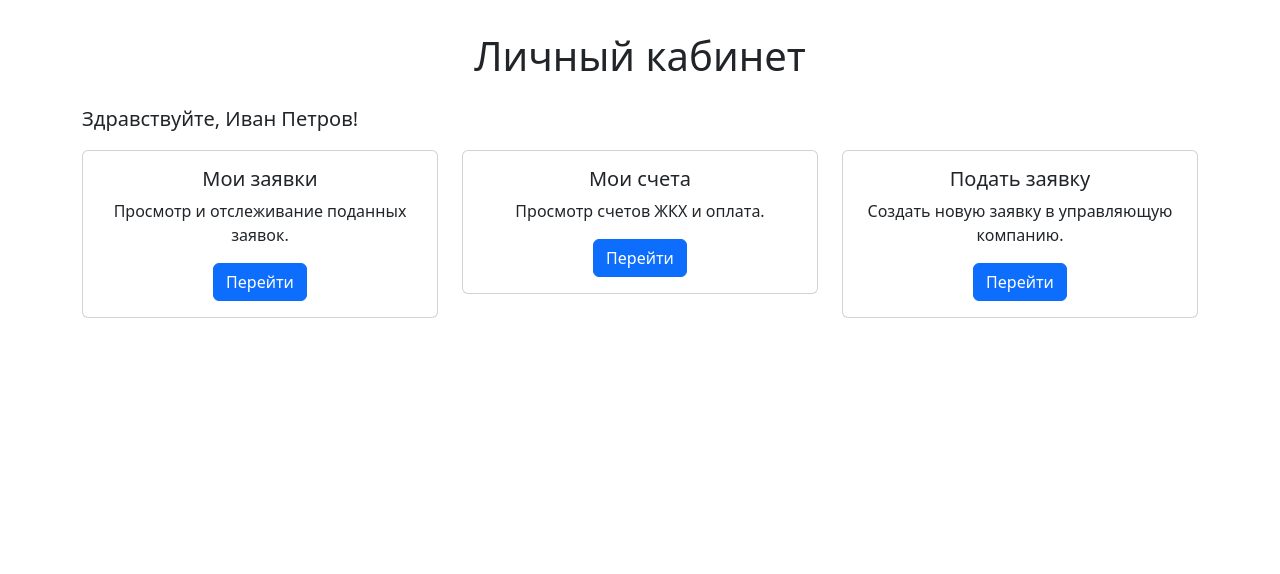
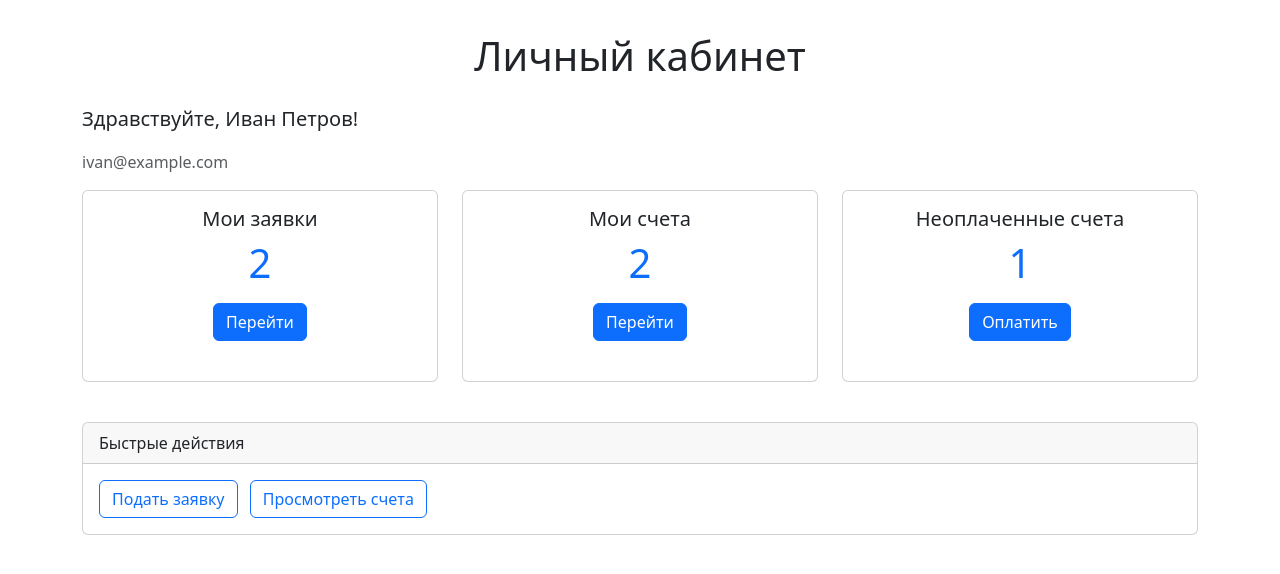
Before and after one commit to Saitama4722/tsj-web-resource, a PHP site: page /dashboard.php in a window 1280 px wide. Shown: the part 136-710 px from the top of the page. Run offline with PHP 8.4, Linux system fonts and the light colour scheme; a user stored in the database is signed in; data comes from the database, SQL or seed files in the repository.

Commit message:
Stage 6 - improved dashboard

```diff
--- a/dashboard.php
+++ b/dashboard.php
@@ -1,10 +1,54 @@
 <?php
 session_start();
 require_once 'db.php';
+
 if (!isset($_SESSION['user_id'])) {
     header('Location: login.php');
     exit;
 }
+
+$user_id = (int) $_SESSION['user_id'];
+
+// Данные текущего пользователя
+$stmt_user = mysqli_prepare($conn, "SELECT id, name, email FROM users WHERE id = ?");
+mysqli_stmt_bind_param($stmt_user, 'i', $user_id);
+mysqli_stmt_execute($stmt_user);
+$result_user = mysqli_stmt_get_result($stmt_user);
+$user = mysqli_fetch_assoc($result_user);
+mysqli_stmt_close($stmt_user);
+
+if (!$user) {
+    session_destroy();
+    header('Location: login.php');
+    exit;
+}
+
+// Количество заявок
+$stmt_req = mysqli_prepare($conn, "SELECT COUNT(*) AS total_requests FROM requests WHERE user_id = ?");
+mysqli_stmt_bind_param($stmt_req, 'i', $user_id);
+mysqli_stmt_execute($stmt_req);
+$result_req = mysqli_stmt_get_result($stmt_req);
+$row_req = mysqli_fetch_assoc($result_req);
+$total_requests = (int) $row_req['total_requests'];
+mysqli_stmt_close($stmt_req);
+
+// Количество счетов
+$stmt_bills = mysqli_prepare($conn, "SELECT COUNT(*) AS total_bills FROM bills WHERE user_id = ?");
+mysqli_stmt_bind_param($stmt_bills, 'i', $user_id);
+mysqli_stmt_execute($stmt_bills);
+$result_bills = mysqli_stmt_get_result($stmt_bills);
+$row_bills = mysqli_fetch_assoc($result_bills);
+$total_bills = (int) $row_bills['total_bills'];
+mysqli_stmt_close($stmt_bills);
+
+// Количество неоплаченных счетов
+$stmt_unpaid = mysqli_prepare($conn, "SELECT COUNT(*) AS unpaid_bills FROM bills WHERE user_id = ? AND status = 'Ожидает оплаты'");
+mysqli_stmt_bind_param($stmt_unpaid, 'i', $user_id);
+mysqli_stmt_execute($stmt_unpaid);
+$result_unpaid = mysqli_stmt_get_result($stmt_unpaid);
+$row_unpaid = mysqli_fetch_assoc($result_unpaid);
+$unpaid_bills = (int) $row_unpaid['unpaid_bills'];
+mysqli_stmt_close($stmt_unpaid);
 ?>
 <!DOCTYPE html>
 <html lang="ru">
@@ -36,36 +80,44 @@ if (!isset($_SESSION['user_id'])) {
 
     <div class="container">
         <h1>Личный кабинет</h1>
-        <?php if (isset($_SESSION['user_name'])): ?>
-            <p class="lead">Здравствуйте, <?= htmlspecialchars($_SESSION['user_name']) ?>!</p>
-        <?php endif; ?>
-        <div class="row">
-            <div class="col-md-4">
-                <div class="card">
+        <p class="lead">Здравствуйте, <?= htmlspecialchars($user['name']) ?>!</p>
+        <p class="text-muted"><?= htmlspecialchars($user['email']) ?></p>
+
+        <div class="row mb-4">
+            <div class="col-md-4 mb-3">
+                <div class="card h-100">
                     <div class="card-body text-center">
                         <h5 class="card-title">Мои заявки</h5>
-                        <p class="card-text">Просмотр и отслеживание поданных заявок.</p>
+                        <p class="card-text display-6 text-primary"><?= $total_requests ?></p>
                         <a href="requests.php" class="btn btn-primary">Перейти</a>
                     </div>
                 </div>
             </div>
-            <div class="col-md-4">
-                <div class="card">
+            <div class="col-md-4 mb-3">
+                <div class="card h-100">
                     <div class="card-body text-center">
                         <h5 class="card-title">Мои счета</h5>
-                        <p class="card-text">Просмотр счетов ЖКХ и оплата.</p>
+                        <p class="card-text display-6 text-primary"><?= $total_bills ?></p>
                         <a href="bills.php" class="btn btn-primary">Перейти</a>
                     </div>
                 </div>
             </div>
-            <div class="col-md-4">
-                <div class="card">
+            <div class="col-md-4 mb-3">
+                <div class="card h-100">
                     <div class="card-body text-center">
-                        <h5 class="card-title">Подать заявку</h5>
-                        <p class="card-text">Создать новую заявку в управляющую компанию.</p>
-                        <a href="requests.php" class="btn btn-primary">Перейти</a>
+                        <h5 class="card-title">Неоплаченные счета</h5>
+                        <p class="card-text display-6 text-primary"><?= $unpaid_bills ?></p>
+                        <a href="bills.php" class="btn btn-primary">Оплатить</a>
                     </div>
                 </div>
+            </div>
+        </div>
+
+        <div class="card">
+            <div class="card-header">Быстрые действия</div>
+            <div class="card-body">
+                <a href="requests.php" class="btn btn-outline-primary me-2">Подать заявку</a>
+                <a href="bills.php" class="btn btn-outline-primary">Просмотреть счета</a>
             </div>
         </div>
     </div>
```
